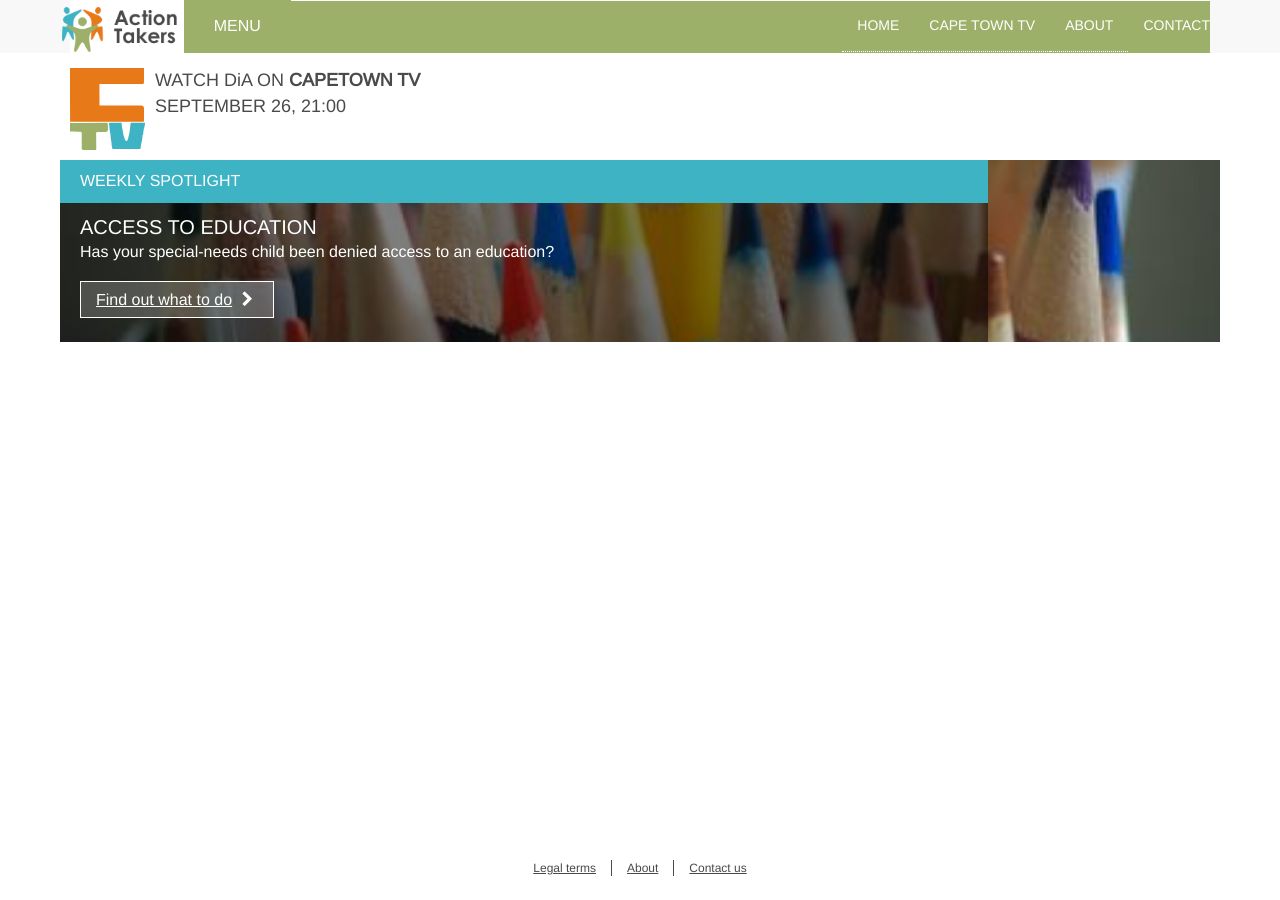
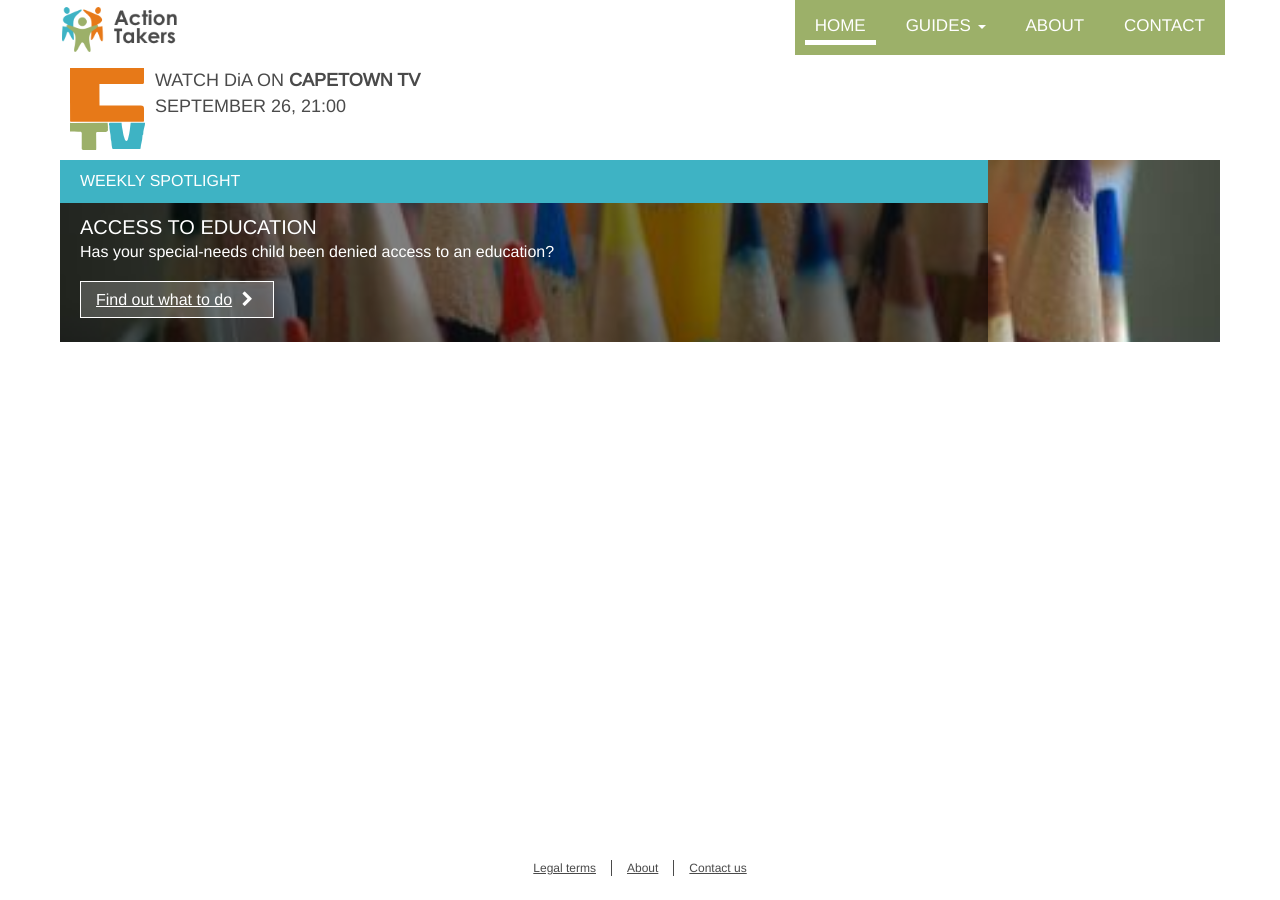
Before and after one commit to OpenUpSA/action-takers, a Jekyll site: the page built from index.html, in a window 1280 px wide. Built offline with Jekyll 4.4.1, drawn with Linux system fonts in a browser that asks for light colours; nearby versions of some CDN libraries.

Commit message:
desktop menu

```diff
--- a/_includes/header.html
+++ b/_includes/header.html
@@ -2,21 +2,23 @@
   <div class="container">
     <!-- Brand and toggle get grouped for better mobile display -->
     <div class="navbar-header">
-      <button class="nav-button" type="button" data-toggle="collapse" data-target="#navbar-collapse" aria-expanded="false">
+      <button class="visible-xs nav-button" type="button" data-toggle="collapse" data-target="#navbar-collapse" aria-expanded="false">
         Menu
         <span class="sr-only">Toggle navigation</span>
-        <span class="icon-bar"></span>
-        <span class="icon-bar"></span>
-        <span class="icon-bar"></span>
       </button>
       <a class="navbar-brand" href="/"><img src="/img/logo.png"></a>
     </div>
     <div class="collapse navbar-collapse" id="navbar-collapse">
       <ul class="nav navbar-nav navbar-right">
-        <li><a href="/">Home</a></li>
-        <li><a href="/ctv.html">Cape Town TV</a></li>
-        <li><a href="/about.html">About</a></li>
-        <li><a href="/contact.html">Contact</a></li>
+        <li><a class="{% if page.simple-name == "home" %}active{% endif %}" href="/">Home</a></li>
+        <li class="dropdown">
+          <a class="{% if page.layout == "guide" %}active{% endif %} href="#" class="dropdown-toggle" data-toggle="dropdown" role="button" aria-haspopup="true" aria-expanded="false">Guides <span class="caret"></span></a>
+          <ul class="dropdown-menu">
+            <li><a href="/access-education">Access to education</a></li>
+          </ul>
+        </li>
+        <li><a class="{% if page.simple-name == "about" %}active{% endif %}" href="/about.html">About</a></li>
+        <li><a class="{% if page.simple-name == "contact" %}active{% endif %}" href="/contact.html">Contact</a></li>
       </ul>
     </div>
   </div>
--- a/css/main.scss
+++ b/css/main.scss
@@ -73,10 +73,55 @@ h4 {
   font-size: 14px;
 }
 
+.navbar-default .navbar-nav>.open>a, .navbar-default .navbar-nav>.open>a:focus, .navbar-default .navbar-nav>.open>a:hover {
+  color: #fff;
+  background-color: $green;
+  text-align: right;
+}
+
+@media (max-width: 767px) {
+  .navbar-default .navbar-nav .open .dropdown-menu>li>a {
+    color: #fff;
+    background-color: $green;
+    text-align: right;
+  }
+}
+
 nav.navbar-default {
   border-bottom: none !important;
+  background-color: #fff;
   .navbar-nav {
     margin: 0 -15px;
+    @media (min-width: 767px) {
+      background-color: $green;
+      font-size: 17px;
+      li a {
+        padding: 5px 10px;
+        margin: 10px;
+        &.active {
+          border-bottom: 5px solid #fff;
+        }
+      }
+      .dropdown.open a {
+        color: #fff;
+        background-color: $green;
+      }
+      .dropdown-menu {
+        background-color: $green;
+        padding: 0;
+        border: none;
+        border-radius: 0;
+        border-top: 1px solid #fff;
+        a {
+          padding: 5px;
+          margin: 5px 10px 0 10px;
+          border-bottom: 1px solid #fff;
+        }
+        a:first-of-type {
+          border-bottom-width: 0px;
+        }
+      }
+    }
   }
   .navbar-header {
     background-color: #fff;
@@ -97,20 +142,23 @@ nav.navbar-default {
     padding: 15px 30px;
   }
   .navbar-collapse {
-    background-color: $green;
+    @media (max-width: 767px) {
+      background-color: $green;
+    }
     text-align: right;
     border-color: #fff;
-    border-top: 1px solid #fff;
     text-transform: uppercase;
-    li {
-      border-bottom: 1px dotted #fff;
-      &:last-of-type {
-        border-bottom: none;
+    a {
+      color: #fff;
+      &:hover {
+        color: #fff;
       }
-      a {
-        color: #fff;
-        &:hover {
-          color: #fff;
+    }
+    @media (max-width: 767px) {
+      li {
+        border-bottom: 1px dotted #fff;
+        &:last-of-type {
+          border-bottom: none;
         }
       }
     }
--- a/index.html
+++ b/index.html
@@ -1,5 +1,6 @@
 ---
 layout: base
+simple-name: home
 ---
 <section class="landing">
 
```
